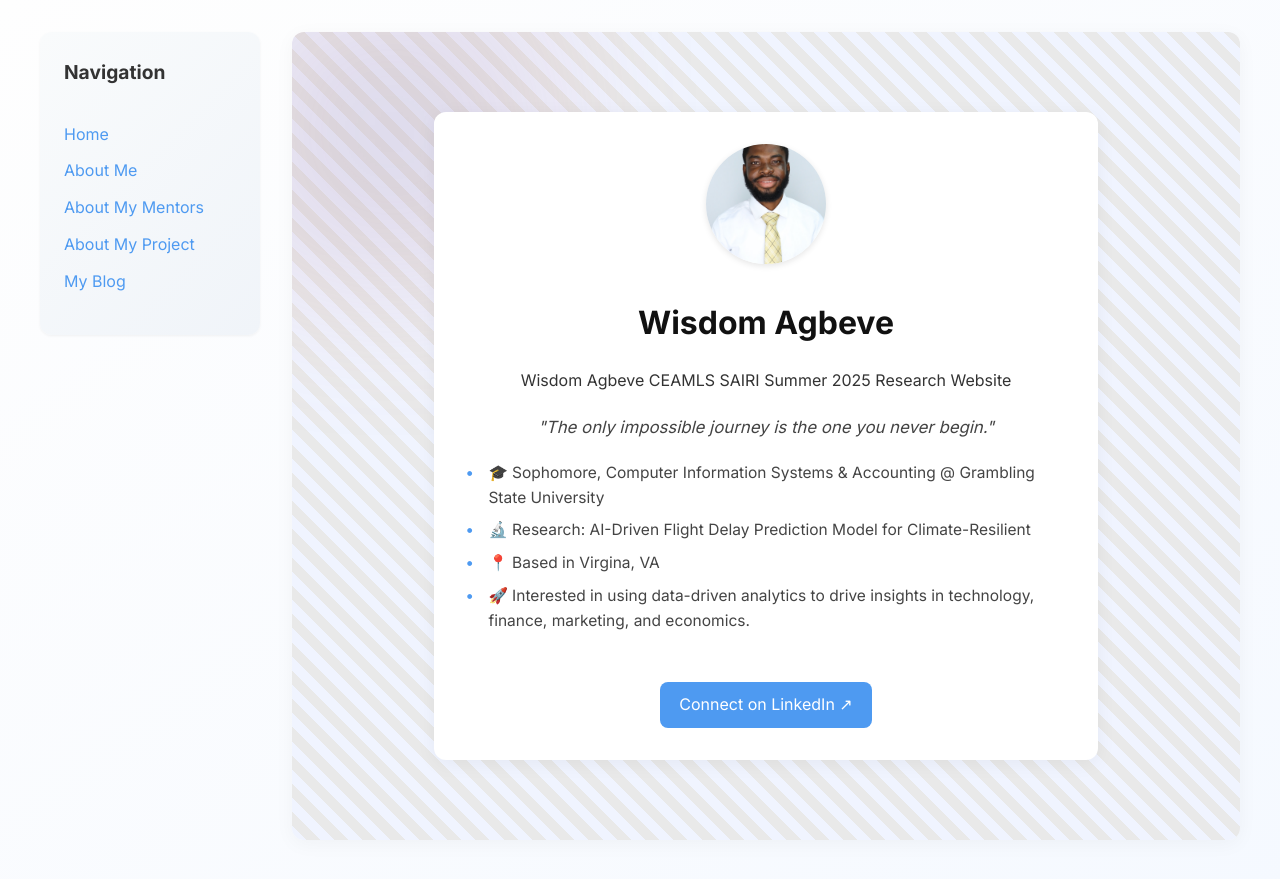
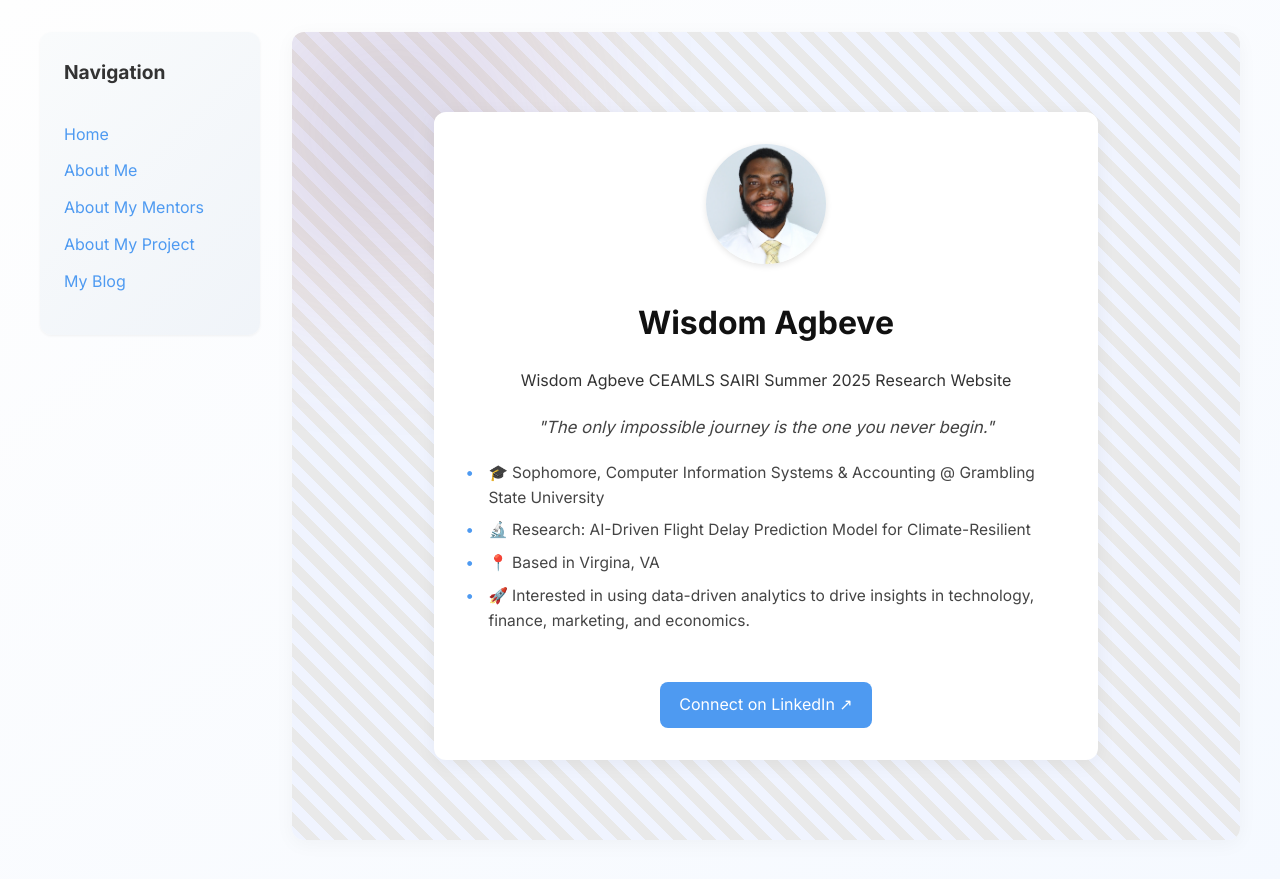
Before and after one commit to wisdomagbeve01/wisdomagbeve01.github.io, a Jekyll site: the page built from index.md, in a window 1280 px wide. Shown: the top 879 px of the page. Built offline with Jekyll 4.4.1, drawn with Linux system fonts in a browser that asks for light colours.

Commit message:
Update index.md

```diff
--- a/index.md
+++ b/index.md
@@ -12,5 +12,5 @@ quick_facts:
   - "🚀 Interested in using data-driven analytics to drive insights in technology, finance, marketing, and economics."
 
 linkedin: https://www.linkedin.com/in/wisdom-agbeve/
-image: assets/images/profile_pic.jpg
+image: assets/images/blahhh.jpg
 ---
```
